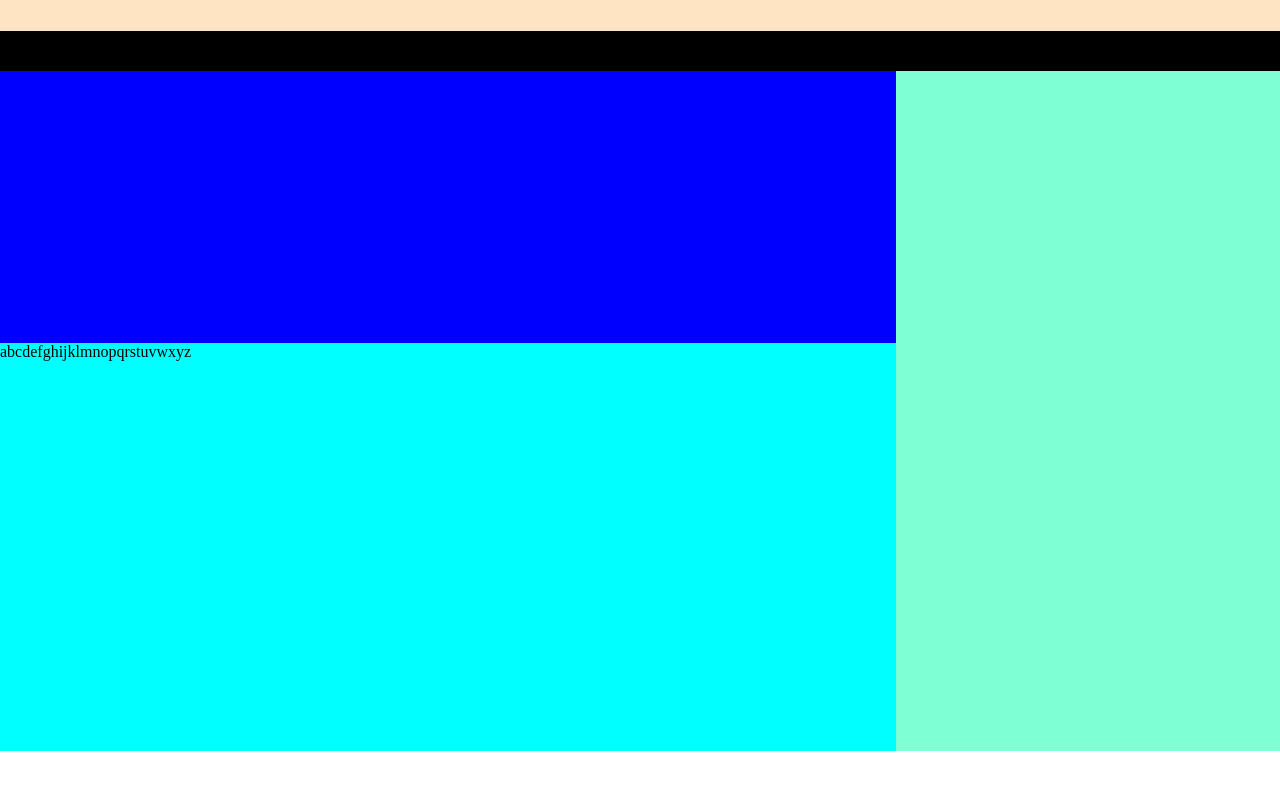
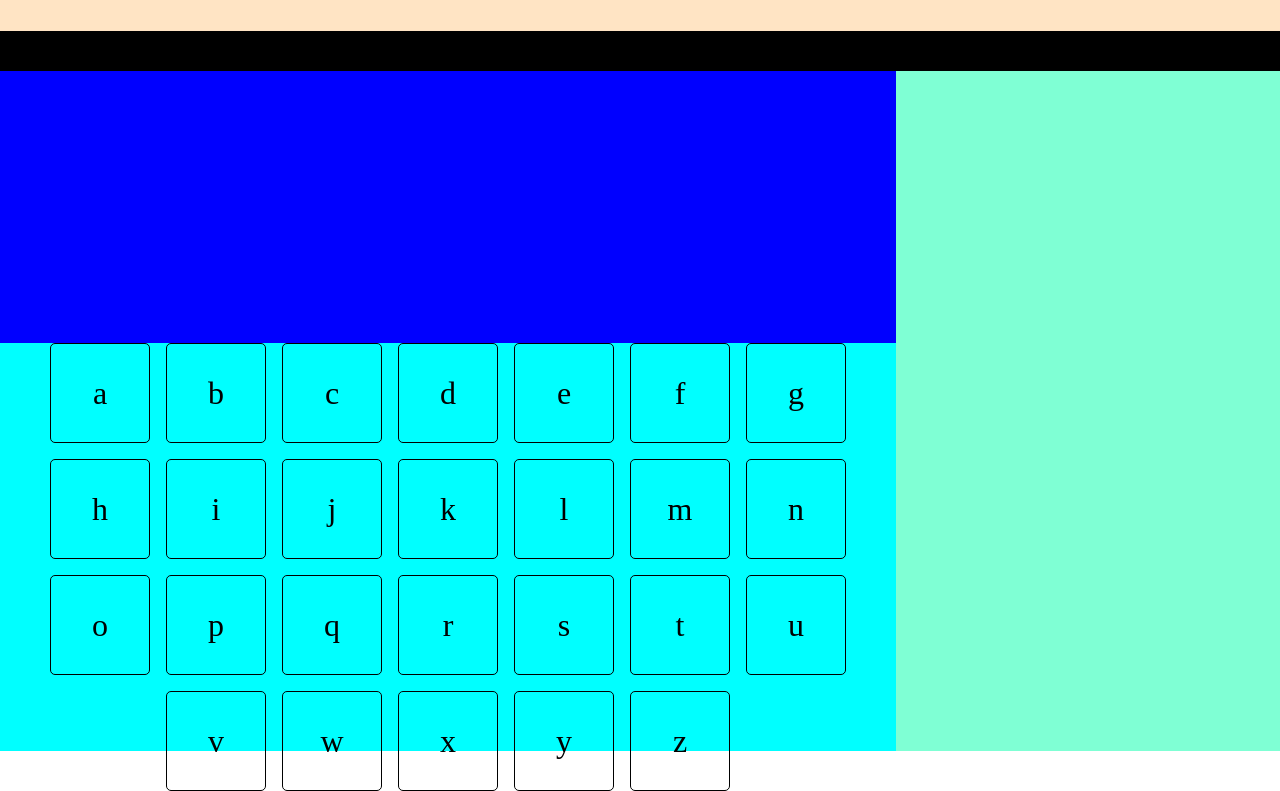
Before and after one commit to qeed97/Hangtheman, a plain HTML site: page index.html in a window 1280 px wide. Shown: the part 49-840 px from the top of the page. Before the commit the page ends 800 px from the top, so only its background shows below. Drawn offline with Linux system fonts and the light colour scheme.

Commit message:
letter css

```diff
--- a/script.js
+++ b/script.js
@@ -1,4 +1,4 @@
-let abc = "abcdefghijklmnopqrstuvwxyz".split();
+let abc = "abcdefghijklmnopqrstuvwxyz".split('');
 
 const divAbc = document.querySelector('.alphabet');
 
--- a/style.css
+++ b/style.css
@@ -48,6 +48,11 @@ main {
     position: relative;
     width: 100%;
     height: 60%;
+    display: flex;
+    flex-wrap: wrap;
+    gap: 1rem;
+    justify-content: center;
+    align-items: center;
 }
 
 
@@ -57,3 +62,15 @@ main {
     height: 100%;
     background-color: aquamarine;
 }
+
+.letter {
+    position: relative;
+    width: 100px;
+    height: 100px;
+    border: 1px solid black;
+    border-radius: 5px;
+    display: flex;
+    justify-content: center;
+    align-items: center;
+    font-size: 2rem;
+}
```
